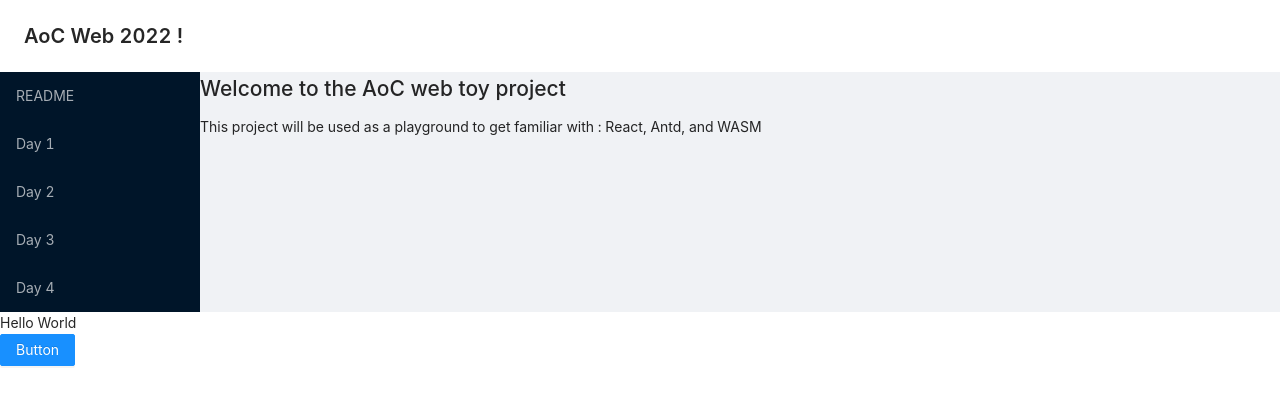
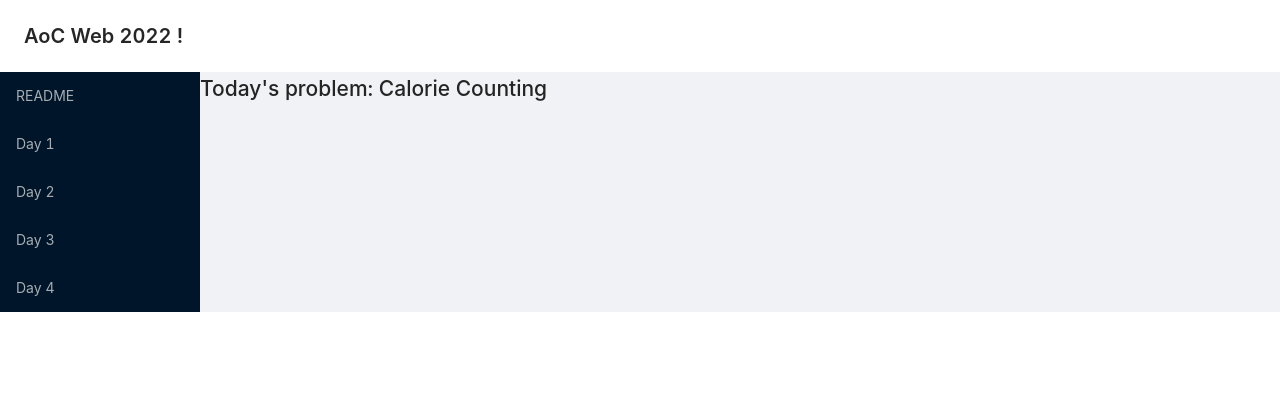
Before and after one commit to ey3ball/aocweb-2022, a React (Create React App) app: page /day/01 in a window 1280 px wide. Shown: the top 404 px of the page. Built offline with nearby package versions, Linux system fonts and the light colour scheme.

Commit message:
setup: install react-router-dom and content routing

```diff
--- a/package.json
+++ b/package.json
@@ -9,6 +9,7 @@
     "antd": "^4.22.8",
     "react": "^18.2.0",
     "react-dom": "^18.2.0",
+    "react-router-dom": "^6.4.4",
     "react-scripts": "5.0.1",
     "web-vitals": "^2.1.4"
   },
--- a/src/App.js
+++ b/src/App.js
@@ -1,6 +1,26 @@
 import { Button, Layout, PageHeader } from 'antd';
 import './App.css';
 import AocMenu from './AocMenu.js';
+import ErrorPage from './Error404.js';
+import {
+  createBrowserRouter,
+  RouterProvider,
+  Route,
+} from "react-router-dom";
+import Root from './routes/Root.js';
+import Day01 from './routes/Day01.js';
+
+const router = createBrowserRouter([
+  {
+    path: "/",
+    element: <Root />,
+    errorElement: <ErrorPage />
+  },
+  {
+    path: "/day/01",
+    element: <Day01 />
+  }
+]);
 
 const { Header, Sider, Content } = Layout;
 
@@ -10,10 +30,10 @@ function App() {
     <PageHeader className="site-page-header" title="AoC Web 2022 !" />
     <Layout>
       <Sider><AocMenu /></Sider>
-      <Content><h1>Welcome to the AoC web toy project</h1>This project will be used as a playground to get familiar with : React, Antd, and WASM</Content>
+      <Content>
+        <RouterProvider router={router} />
+      </Content>
     </Layout>
-    Hello World<br />
-    <Button type="primary">Button</Button>
     </div>
   );
 }
--- /dev/null
+++ b/src/Error404.js
@@ -0,0 +1,14 @@
+import { useRouteError } from "react-router-dom";
+
+export default function ErrorPage() {
+  const error = useRouteError();
+
+  return (
+    <>
+    <div>
+      <h1>Page not found</h1>
+      {error.statusText || error.message}
+    </div>
+    </>
+  )
+}
--- /dev/null
+++ b/src/routes/Day01.js
@@ -0,0 +1,9 @@
+export default function Day01() {
+  return (
+    <>
+      <div>
+        <h1>Today's problem: Calorie Counting</h1>
+      </div>
+    </>
+  )
+}
--- /dev/null
+++ b/src/routes/Root.js
@@ -0,0 +1,10 @@
+export default function Root() {
+  return (
+    <>
+    <div>
+      <h1>Welcome to the AoC web toy project</h1>
+      This project will be used as a playground to get familiar with : React, Antd, and WASM
+    </div>
+    </>
+  )
+}
```
Also changed, not shown: 1 other file (tests, documents, lock files or other folders).
